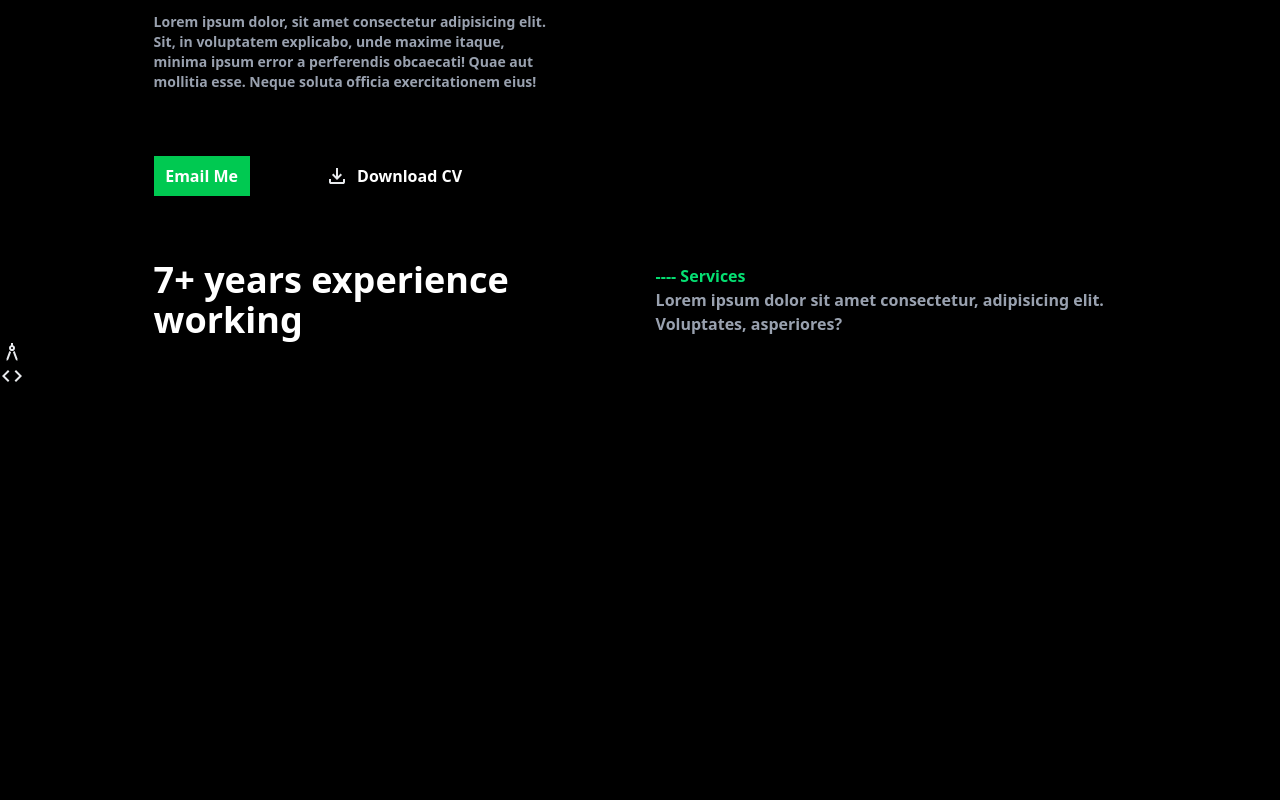
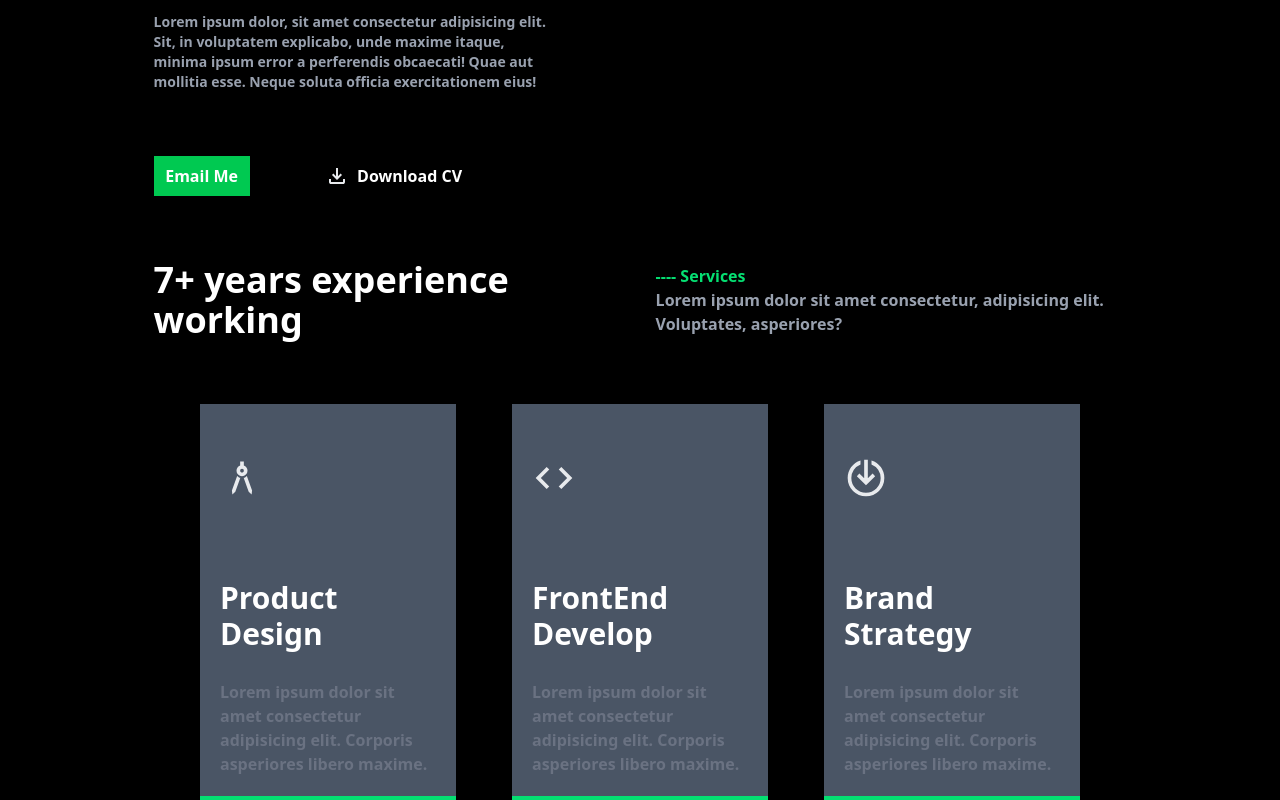
Before and after one commit to MHossein20225/Project-4-tailwind, a website: page src/index.html in a window 1280 px wide. Shown: the part 308-1108 px from the top of the page. Before the commit the page ends 800 px from the top, so only its background shows below. Drawn offline with nearby package versions, Linux system fonts and the light colour scheme.

Commit message:
nav 2 added

```diff
--- a/src/index.html
+++ b/src/index.html
@@ -71,15 +71,75 @@
       </div>
     </nav>
 
-    <nav>
-      <article>
-        <svg xmlns="http://www.w3.org/2000/svg" height="24px" viewBox="0 -960 960 960" width="24px" fill="#e8eaed"><path d="m270-120-10-88 114-314q15 14 32.5 23.5T444-484L334-182l-64 62Zm420 0-64-62-110-302q20-5 37.5-14.5T586-522l114 314-10 88ZM480-520q-50 0-85-35t-35-85q0-39 22.5-69.5T440-752v-88h80v88q35 12 57.5 42.5T600-640q0 50-35 85t-85 35Zm0-80q17 0 28.5-11.5T520-640q0-17-11.5-28.5T480-680q-17 0-28.5 11.5T440-640q0 17 11.5 28.5T480-600Z"/></svg>
+    <nav class="flex mx-auto gap-14 mt-[5%] w-full justify-center items-center">
+      <article
+        class="flex flex-col gap-20 w-[20%] p-5 bg-gray-600 border-b-4 border-green-400"
+      >
+        <svg
+          class="size-11 mt-[15%]"
+          xmlns="http://www.w3.org/2000/svg"
+          height="24px"
+          viewBox="0 -960 960 960"
+          width="24px"
+          fill="#e8eaed"
+        >
+          <path
+            d="m270-120-10-88 114-314q15 14 32.5 23.5T444-484L334-182l-64 62Zm420 0-64-62-110-302q20-5 37.5-14.5T586-522l114 314-10 88ZM480-520q-50 0-85-35t-35-85q0-39 22.5-69.5T440-752v-88h80v88q35 12 57.5 42.5T600-640q0 50-35 85t-85 35Zm0-80q17 0 28.5-11.5T520-640q0-17-11.5-28.5T480-680q-17 0-28.5 11.5T440-640q0 17 11.5 28.5T480-600Z"
+          />
+        </svg>
+        <div class="flex flex-col gap-7">
+          <h3 class="text-white text-3xl">Product Design</h3>
+          <p class="text-gray-500">
+            Lorem ipsum dolor sit amet consectetur adipisicing elit. Corporis
+            asperiores libero maxime.
+          </p>
+        </div>
       </article>
-      <article>
-        <svg xmlns="http://www.w3.org/2000/svg" height="24px" viewBox="0 -960 960 960" width="24px" fill="#e8eaed"><path d="M320-240 80-480l240-240 57 57-184 184 183 183-56 56Zm320 0-57-57 184-184-183-183 56-56 240 240-240 240Z"/></svg>
+      <article
+        class="flex flex-col gap-20 w-[20%] p-5 bg-gray-600 border-b-4 border-green-400"
+      >
+        <svg
+          class="size-11 mt-[15%]"
+          xmlns="http://www.w3.org/2000/svg"
+          height="24px"
+          viewBox="0 -960 960 960"
+          width="24px"
+          fill="#e8eaed"
+        >
+          <path
+            d="M320-240 80-480l240-240 57 57-184 184 183 183-56 56Zm320 0-57-57 184-184-183-183 56-56 240 240-240 240Z"
+          />
+        </svg>
+        <div class="flex flex-col gap-7">
+          <h3 class="text-white text-3xl">FrontEnd Develop</h3>
+          <p class="text-gray-500">
+            Lorem ipsum dolor sit amet consectetur adipisicing elit. Corporis
+            asperiores libero maxime.
+          </p>
+        </div>
       </article>
-      <article>
-
+      <article
+        class="flex flex-col gap-20 w-[20%] p-5 bg-gray-600 border-b-4 border-green-400"
+      >
+        <svg
+          class="size-11 mt-[15%]"
+          xmlns="http://www.w3.org/2000/svg"
+          height="24px"
+          viewBox="0 -960 960 960"
+          width="24px"
+          fill="#e8eaed"
+        >
+          <path
+            d="M480-80q-83 0-156-31.5T197-197q-54-54-85.5-127T80-480q0-132 77-237.5T360-862v86q-91 37-145.5 117.5T160-480q0 134 93 227t227 93q134 0 227-93t93-227q0-98-54.5-178.5T600-776v-86q126 39 203 144.5T880-480q0 83-31.5 156T763-197q-54 54-127 85.5T480-80Zm0-240L280-520l56-56 104 103v-407h80v407l104-103 56 56-200 200Z"
+          />
+        </svg>
+        <div class="flex flex-col gap-7">
+          <h3 class="text-white text-3xl">Brand Strategy</h3>
+          <p class="text-gray-500">
+            Lorem ipsum dolor sit amet consectetur adipisicing elit. Corporis
+            asperiores libero maxime.
+          </p>
+        </div>
       </article>
     </nav>
   </body>
```
Also changed, not shown: src/output.css.
